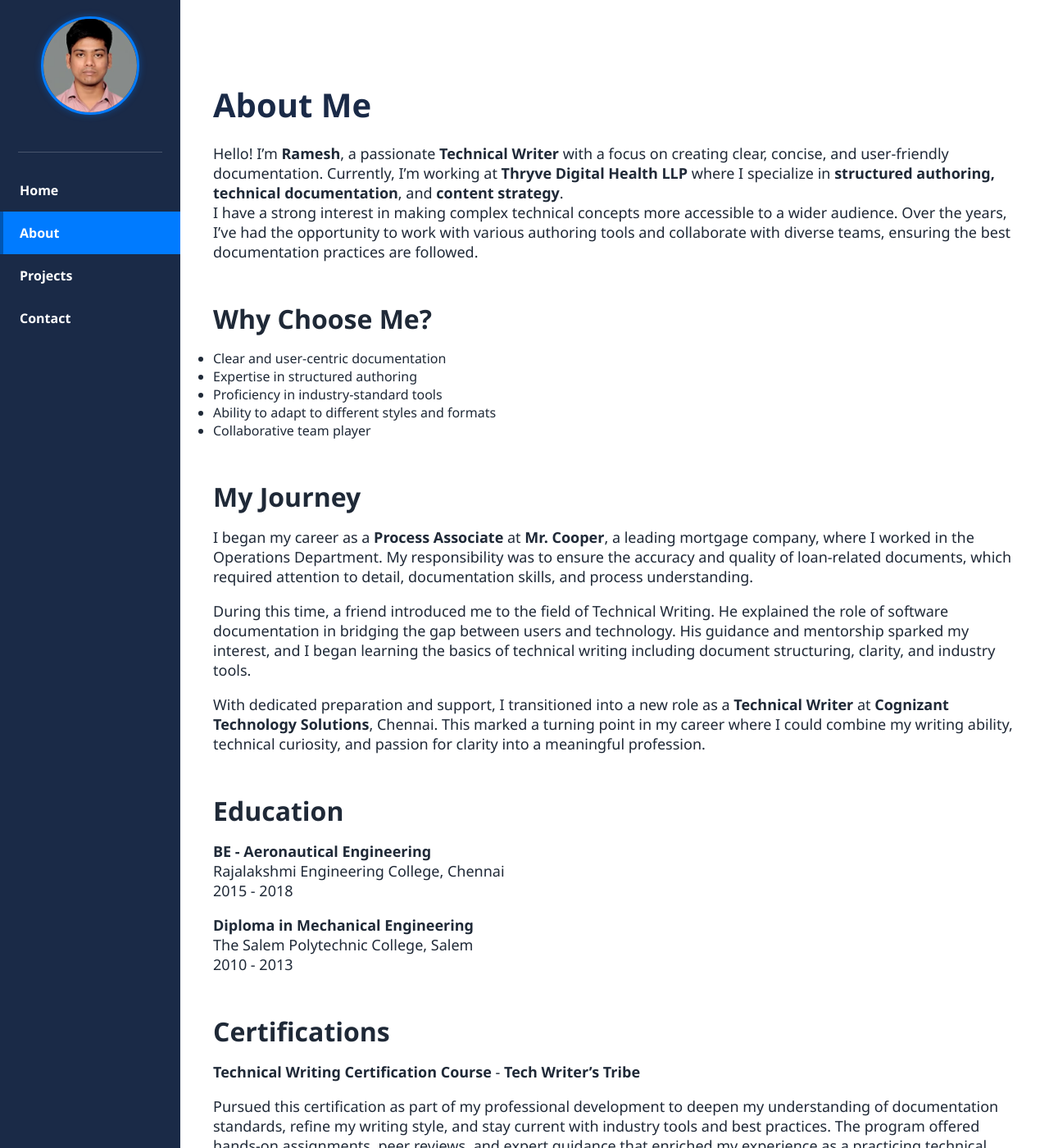
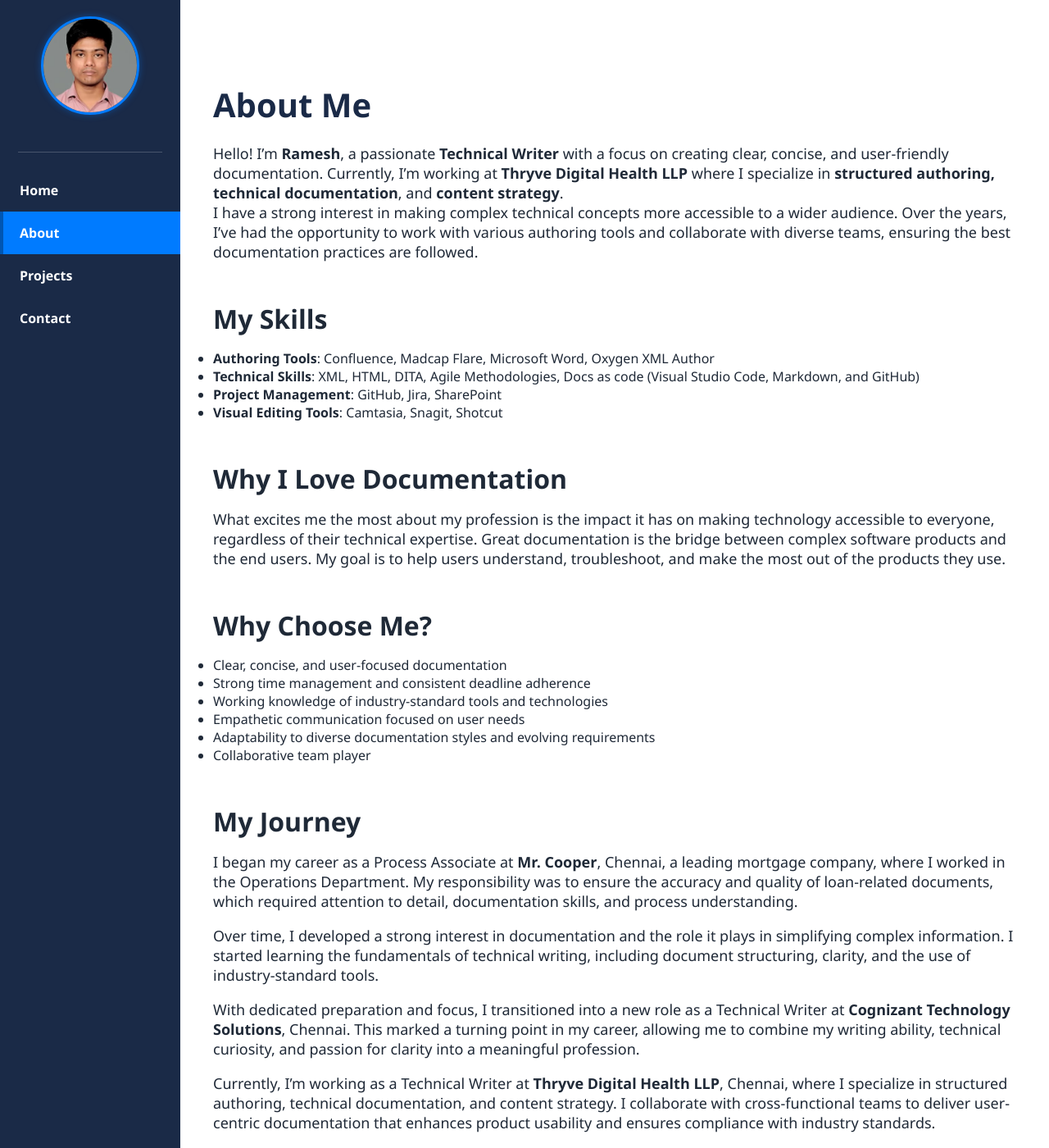
Before and after one commit to Ramesht95/Ramesh-T, a Jekyll site: the page built from about.md, in a window 1280 px wide and 1400 px high. Shown: the whole window at 82% size. Built offline with Jekyll 4.4.1, drawn with Linux system fonts in a browser that asks for light colours; some of the changed text lies outside the part shown.

Commit message:
updated content

```diff
--- a/about.md
+++ b/about.md
@@ -8,20 +8,35 @@ title: About
 Hello! I’m **Ramesh**, a passionate **Technical Writer** with a focus on creating clear, concise, and user-friendly documentation. Currently, I’m working at **Thryve Digital Health LLP** where I specialize in **structured authoring, technical documentation**, and **content strategy**.
 I have a strong interest in making complex technical concepts more accessible to a wider audience. Over the years, I’ve had the opportunity to work with various authoring tools and collaborate with diverse teams, ensuring the best documentation practices are followed.
 
+## My Skills
+
+- **Authoring Tools**: Confluence, Madcap Flare, Microsoft Word, Oxygen XML Author
+- **Technical Skills**: XML, HTML, DITA, Agile Methodologies, Docs as code (Visual Studio Code, Markdown, and GitHub)
+- **Project Management**: GitHub, Jira, SharePoint
+- **Visual Editing Tools**: Camtasia, Snagit, Shotcut
+
+
+## Why I Love Documentation
+
+What excites me the most about my profession is the impact it has on making technology accessible to everyone, regardless of their technical expertise. Great documentation is the bridge between complex software products and the end users. My goal is to help users understand, troubleshoot, and make the most out of the products they use.
+
 ## Why Choose Me?
-- Clear and user-centric documentation
-- Expertise in structured authoring
-- Proficiency in industry-standard tools
-- Ability to adapt to different styles and formats
+- Clear, concise, and user-focused documentation
+- Strong time management and consistent deadline adherence
+- Working knowledge of industry-standard tools and technologies
+- Empathetic communication focused on user needs
+- Adaptability to diverse documentation styles and evolving requirements
 - Collaborative team player
 
 ## My Journey
 
-I began my career as a **Process Associate** at **Mr. Cooper**, a leading mortgage company, where I worked in the Operations Department. My responsibility was to ensure the accuracy and quality of loan-related documents, which required attention to detail, documentation skills, and process understanding.
+I began my career as a Process Associate at **Mr. Cooper**, Chennai, a leading mortgage company, where I worked in the Operations Department. My responsibility was to ensure the accuracy and quality of loan-related documents, which required attention to detail, documentation skills, and process understanding.
 
-During this time, a friend introduced me to the field of Technical Writing. He explained the role of software documentation in bridging the gap between users and technology. His guidance and mentorship sparked my interest, and I began learning the basics of technical writing including document structuring, clarity, and industry tools.
+Over time, I developed a strong interest in documentation and the role it plays in simplifying complex information. I started learning the fundamentals of technical writing, including document structuring, clarity, and the use of industry-standard tools.
 
-With dedicated preparation and support, I transitioned into a new role as a **Technical Writer** at **Cognizant Technology Solutions**, Chennai. This marked a turning point in my career where I could combine my writing ability, technical curiosity, and passion for clarity into a meaningful profession.
+With dedicated preparation and focus, I transitioned into a new role as a Technical Writer at **Cognizant Technology Solutions**, Chennai. This marked a turning point in my career, allowing me to combine my writing ability, technical curiosity, and passion for clarity into a meaningful profession.
+
+Currently, I’m working as a Technical Writer at **Thryve Digital Health LLP**, Chennai, where I specialize in structured authoring, technical documentation, and content strategy. I collaborate with cross-functional teams to deliver user-centric documentation that enhances product usability and ensures compliance with industry standards.
 
 ## Education
 
```
Also changed, not shown: other parts of about.md (+0 -12 lines).
